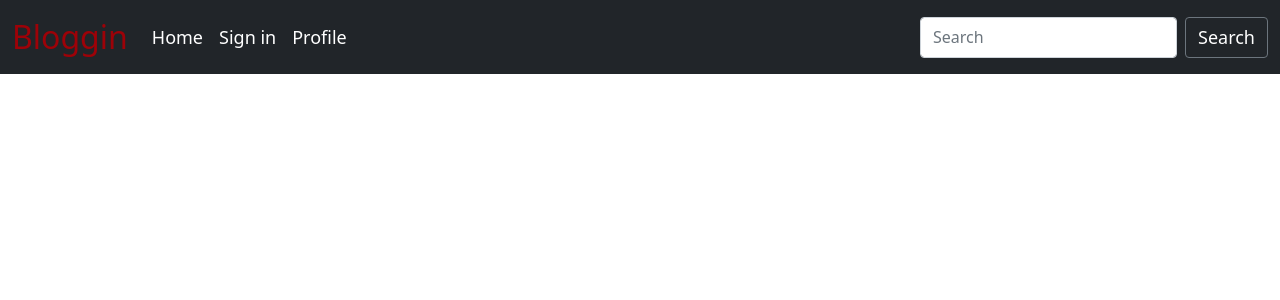
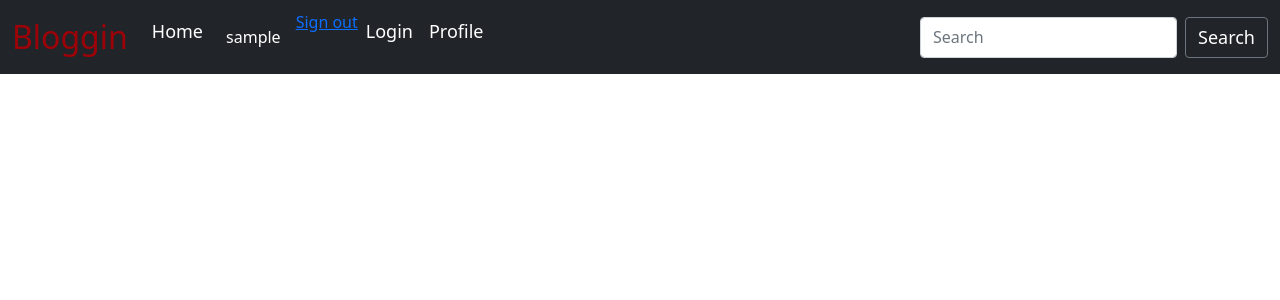
Before and after one commit to mwikalikyalo/blog-post, a Flask app: template app/templates/navbar.html in a window 1280 px wide. Shown: the top 300 px of the page. Run offline with Flask 2, Linux system fonts and the light colour scheme; the template is opened without the code that fills it, so the values that code supplies are empty; the visitor is signed in with stand-in values (Sample User, id 1); data comes from the database, SQL or seed files in the repository; some libraries are stand-ins or nearby versions.

Commit message:
Update navbar

```diff
--- a/app/auth/views.py
+++ b/app/auth/views.py
@@ -14,7 +14,7 @@ def signin():
         user = User(email = form.email.data, full_name = form.full_name.data,password = form.password.data)
         db.session.add(user)
         db.session.commit()
-        return redirect(url_for('auth.login'))
+        return redirect(url_for('auth.signin'))
         title = "New Account"
     return render_template('auth/signin.html',signin_form = form)
 
--- a/app/templates/navbar.html
+++ b/app/templates/navbar.html
@@ -21,9 +21,15 @@
             <a class="nav-link active" aria-current="page" href="#" tabindex="-1" aria-disabled="true"
             style="font-weight: 500; color: white; font-size: large;">Home</a>
           </li>
+          {% if current_user.is_authenticated %}
+          <li style="color:white;padding:15px;">{{current_user.username}}</li>
+          <li><a href="{{url_for('auth.logout')}}">Sign out</a></li>
+          {% else %}
+          <li><a href="{{url_for('auth.signin')}}">Sign in</a></li>
+          {%endif%}
           <li class="nav-item">
-            <a class="nav-link disabled" href="signin.html" tabindex="-2" aria-disabled="true"
-            style="font-weight: 500; color: white; font-size: large;">Sign in</a>
+            <a class="nav-link disabled" href="{{url_for('auth.login')}}" tabindex="-2" aria-disabled="true"
+            style="font-weight: 500; color: white; font-size: large;">Login</a>
           </li>
           <li class="nav-item">
             <a class="nav-link disabled" href="profile/profile.html" tabindex="-2" aria-disabled="true"
```
